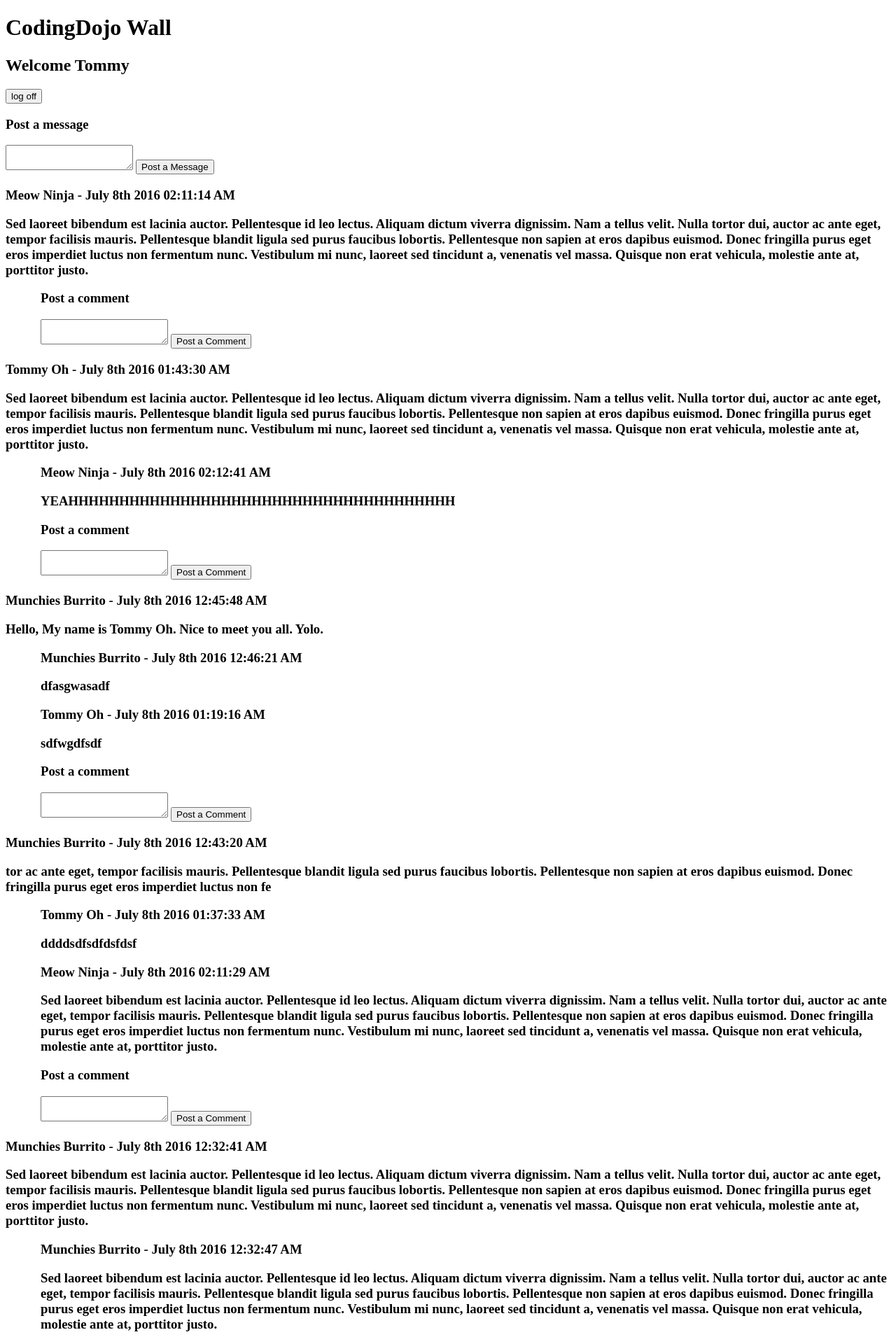
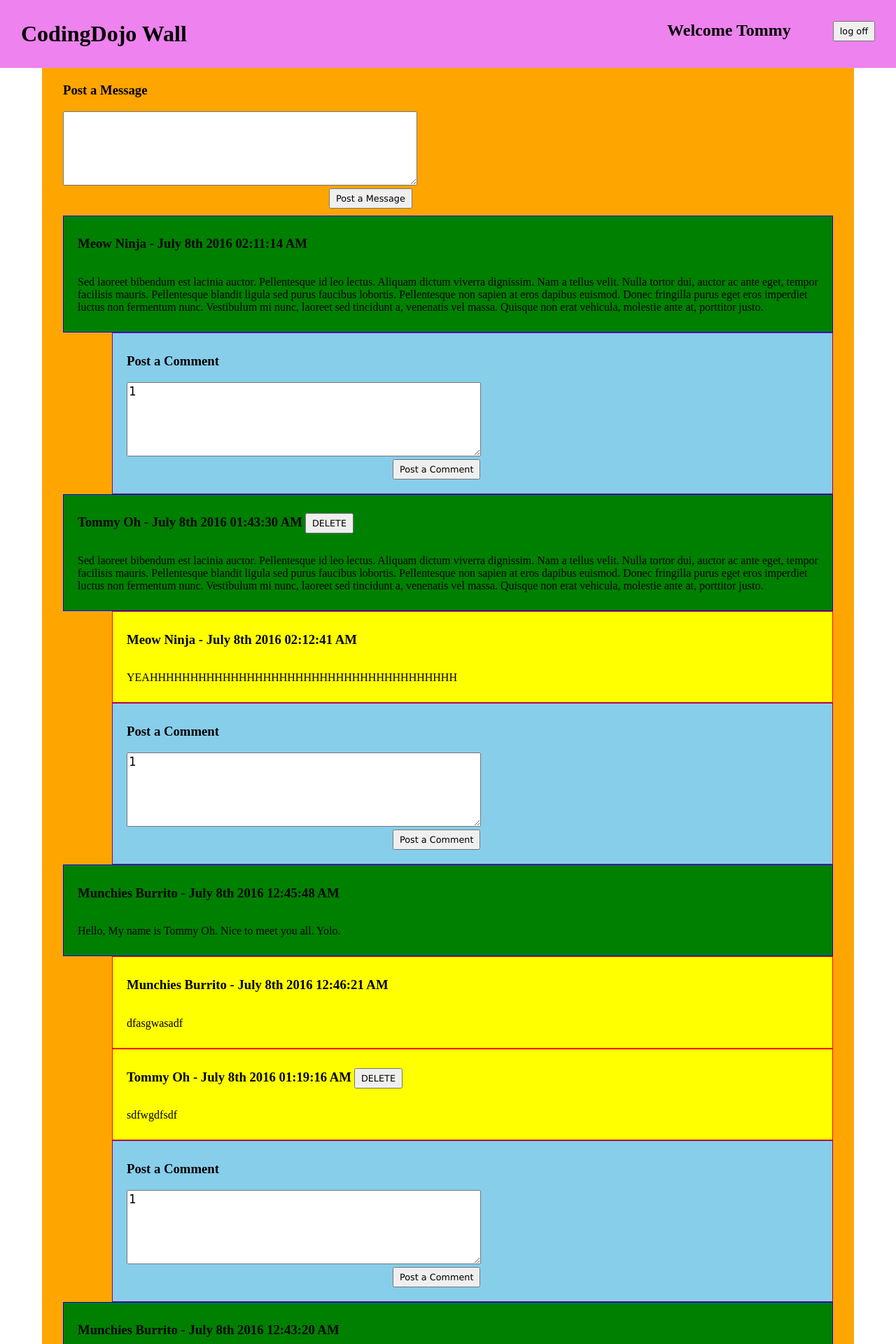
Before and after one commit to fobbytommy/Python-Assignments, a Flask app: page /wall in a window 1280 px wide. Shown: the top 1920 px of the page at 70% size. Run offline with Flask 2, Linux system fonts and the light colour scheme; a user stored in the database is signed in; data comes from the database, SQL or seed files in the repository; both versions use the stored data as it was after the commit.

Commit message:
Updated wallsdb.sql; Added styles; Added validations for posts

```diff
--- a/03_Flask/12_theWall/server.py
+++ b/03_Flask/12_theWall/server.py
@@ -92,10 +92,10 @@ def wall():
 	data = { 'id': session['id'] }
 	user = mysql.query_db(select_query, data)
 
-	get_messages = "SELECT messages.id, CONCAT(users.first_name,' ', users.last_name,' - ' ,DATE_FORMAT(messages.created_at, '%M %D %Y %r')) AS name_and_date, messages.message FROM messages JOIN users ON messages.user_id = users.id ORDER BY messages.created_at DESC"
+	get_messages = "SELECT messages.id, messages.user_id, CONCAT(users.first_name,' ', users.last_name,' - ' ,DATE_FORMAT(messages.created_at, '%M %D %Y %r')) AS name_and_date, messages.message FROM messages JOIN users ON messages.user_id = users.id ORDER BY messages.created_at DESC"
 	messages = mysql.query_db(get_messages)
 
-	get_comments = "SELECT comments.id, comments.message_id, CONCAT(users.first_name,' ', users.last_name,' - ' , DATE_FORMAT(comments.created_at, '%M %D %Y %r')) AS name_and_date, comments.comment FROM comments JOIN users ON comments.user_id = users.id ORDER BY comments.created_at"
+	get_comments = "SELECT comments.id, comments.message_id, comments.user_id, CONCAT(users.first_name,' ', users.last_name,' - ' , DATE_FORMAT(comments.created_at, '%M %D %Y %r')) AS name_and_date, comments.comment FROM comments JOIN users ON comments.user_id = users.id ORDER BY comments.created_at"
 	comments = mysql.query_db(get_comments)
 
 	return render_template('wall.html', user = user[0], messages = messages, comments = comments)
@@ -108,17 +108,52 @@ def log_off():
 @app.route('/add_message/<user_id>', methods=['POST'])
 def add_message(user_id):
 	session['message'] = request.form['message']
-	insert_query = "INSERT INTO messages (message, user_id, created_at, updated_at) VALUES (:message, :user_id, NOW(), NOW())"
-	insert_data = { 'message': str(session['message']), 'user_id': user_id }
-	mysql.query_db(insert_query, insert_data)
-	return redirect('/wall')
+	if len(str(session['message'])) < 50:
+		flash('Your message is too short! Keep it over 50 characters! That was {}!'.format(len(str(session['message']))))
+		return redirect('/wall')
+	elif len(str(session['message'])) > 500:
+		flash('Your message is too long! Keep it under 500 characters! That was {}!'.format(len(str(session['message']))))
+		return redirect('/wall')
+	else:
+		insert_query = "INSERT INTO messages (message, user_id, created_at, updated_at) VALUES (:message, :user_id, NOW(), NOW())"
+		insert_data = { 'message': str(session['message']), 'user_id': user_id }
+		mysql.query_db(insert_query, insert_data)
+		session.pop('message')
+		return redirect('/wall')
 
 @app.route('/add_comment/<message_id>/<user_id>', methods=['POST'])
 def add_comment(message_id, user_id):
 	session['comment'] = request.form['comment']
-	insert_query = "INSERT INTO comments (comment, message_id, user_id, created_at, updated_at) VALUES (:comment, :message_id, :user_id, NOW(), NOW())"
-	insert_data = { 'comment': str(session['comment']), 'message_id': message_id, 'user_id': user_id }
-	mysql.query_db(insert_query, insert_data)
+	if len(str(session['comment'])) < 10:
+		flash('Your comment is too short! Keep it over 10 characters! That was {}!'.format(len(str(session['comment']))))
+		return redirect('/wall')
+	elif len(str(session['comment'])) > 500:
+		flash('Your comment is too long! Keep it under 500 characters! That was {}!'.format(len(str(session['comment']))))
+		return redirect('/wall')
+	else:
+		insert_query = "INSERT INTO comments (comment, message_id, user_id, created_at, updated_at) VALUES (:comment, :message_id, :user_id, NOW(), NOW())"
+		insert_data = { 'comment': str(session['comment']), 'message_id': message_id, 'user_id': user_id }
+		mysql.query_db(insert_query, insert_data)
+		session.pop('comment')
+		return redirect('/wall')
+
+@app.route('/delete_message/<message_id>', methods=['POST'])
+def delete_message(message_id):
+	check_query = "SELECT id FROM comments where message_id = :message_id"
+	data = { 'message_id': message_id }
+	check_comments = mysql.query_db(check_query, data)
+	if not check_comments:
+		delete_query = "SET FOREIGN_KEY_CHECKS=0; DELETE FROM messages WHERE messages.id = :message_id AND DATE_ADD(messages.created_at, INTERVAL 30 MINUTE) > NOW(); SET FOREIGN_KEY_CHECKS=1;"
+		mysql.query_db(delete_query, data)
+	else:
+		delete_query = "SET FOREIGN_KEY_CHECKS=0; DELETE messages, comments FROM messages INNER JOIN comments WHERE messages.id = comments.message_id AND messages.id = :message_id AND DATE_ADD(messages.created_at, INTERVAL 30 MINUTE) > NOW(); SET FOREIGN_KEY_CHECKS=1;"
+		mysql.query_db(delete_query, data)
 	return redirect('/wall')
 
+@app.route('/delete_comment/<comment_id>', methods=['POST'])
+def delete_comment(comment_id):
+	delete_query = "SET FOREIGN_KEY_CHECKS=0; DELETE FROM comments WHERE id = :comment_id AND DATE_ADD(created_at, INTERVAL 30 MINUTE) > NOW(); SET FOREIGN_KEY_CHECKS=1;"
+	delete_data = { 'comment_id': comment_id }
+	mysql.query_db(delete_query, delete_data)
+	return redirect('/wall')
 app.run(debug=True)
--- a/03_Flask/12_theWall/static/css/style.css
+++ b/03_Flask/12_theWall/static/css/style.css
@@ -1,11 +1,99 @@
-// header {
-// 	position: fixed;
-// 	// bottom: 0;
-//  //    right: 0;
-//  //    width: 300px;
-//  //    border: 3px solid #73AD21;
-// }
 
+#wrapper_wall {
+	width: 1100px;
+	margin: 0 auto;
+	padding: 30px;
+	background-color: orange;
+}
+#wrapper_index {
+	width: 275px;
+	margin: 0 auto;
+	padding: 30px;
+
+}
+#tabs{
+  	width: 100%;
+ }
 .comment {
-	margin-left: 50px;
+	margin-left: 70px;
+	background-color: yellow;
+	border: 1px solid red;
+	padding: 10px 20px;
 }
+.post_comment{
+	margin-left: 70px;
+	background-color: skyblue;
+	border: 1px solid purple;
+	padding: 10px 20px;
+}
+.message{
+	background-color: green;
+	border: 1px solid blue;
+	padding: 10px 20px;
+}
+textarea{
+	width: 500px;
+	height: 100px;
+	font-size: 1.3em;
+}
+#main_content{
+	margin-top:  80px;
+	padding-bottom: 60px;
+}
+#footer {
+   position:fixed;
+   left:0px;
+   bottom:0px;
+   height:30px;
+   width:100%;
+   padding-bottom: 30px;
+   padding-left: 40px;
+   font-weight: 700;
+   font-family: verdana, sans-serif;
+   background-color:#999;
+}
+#footer p{
+	color: red;
+}
+.message h3, .comment h3{
+	display: inline-block;
+}
+.message form, .comment form {
+	display: inline-block;
+}
+.delete_button, #log_off_button, .post_button {
+	padding: 5px 8px;
+	font-family: verdana, sans-serif;
+	font-size: .8em;
+}
+
+.post_button{
+	display: block;
+	margin-left: 380px;
+	margin-bottom: 10px;
+}
+header {
+	background-color: violet;
+	position: fixed;
+	left: 0;
+	top: 0;
+	width:100%;
+}
+header form{
+	display: inline-block;
+	float: right;
+	margin: 30px;
+}
+header h1{
+	display: inline-block;
+	float: left;
+	margin: 30px;
+}
+header h2{
+	display: inline-block;
+	float: right;
+	margin: 30px;
+}
+.check_message {
+	color: red;
+}
--- a/03_Flask/12_theWall/templates/wall.html
+++ b/03_Flask/12_theWall/templates/wall.html
@@ -6,45 +6,71 @@
 	<link rel="stylesheet" type="text/css" href="{{ url_for('static', filename='css/style.css') }}" />
 </head>
 <body>
-	<div id='wrapper'>
+	<div id='wrapper_wall'>
 		<header>
 			<h1>CodingDojo Wall</h1>
-			<h2>Welcome {{ user['first_name'] }}</h2>
 			<form action="/log_off", method="POST">
 				<input type="submit" value="log off" id="log_off_button">
 			</form>
+			<h2>Welcome {{ user['first_name'] }}</h2>
 		</header>
 		<div id='main_content'>
+			<h3>Post a Message</h3>
 			<form action="/add_message/{{ user['id'] }}" method="POST">
-				<h3><label for="message">Post a message</label></h3>
 				<textarea name="message" id="message"></textarea>
-				<input type="submit" value="Post a Message" id="message_button">
+				<input type="submit" value="Post a Message" class="post_button">
 			</form>
 			{% if messages %}
 				{% for message in messages %}
 					<section class='message'>
-						<h3>{{ message['name_and_date'] }}<h3>
+						<h3>{{ message['name_and_date'] }}</h3>
+						{% if message['user_id'] == user['id'] %}
+							<form action="/delete_message/{{ message['id'] }}" method="POST">
+								<input type="submit" value="DELETE" class="delete_button">
+							</form>
+						{% endif %}
 						<p>{{ message['message'] }}</p>
 					</section>
-					<section class='comment'>
 					{% if comments %}
 						{% for comment in comments %}
 							{% if message['id'] == comment['message_id'] %}
-								<h3>{{ comment['name_and_date'] }}<h3>
+							<section class='comment'>
+								<h3>{{ comment['name_and_date'] }}</h3>
+								{% if comment['user_id'] == user['id'] %}
+									<form action="/delete_comment/{{ comment['id'] }}" method="POST">
+										<input type="submit" value="DELETE" class="delete_button">
+									</form>
+								{% endif %}
 								<p>{{ comment['comment'] }}</p>
+							</section>
 							{% endif %}
 						{% endfor %}
 					{% endif %}
-						<h3>Post a comment</h3>
+					<section class='post_comment'>
+						<h3>Post a Comment</h3>
 						<form action="/add_comment/{{ message['id'] }}/{{ user['id'] }}" method="POST">
-							<textarea name="comment" id="comment"></textarea>
-							<input type="submit" value="Post a Comment" id="comment_button">
+							<textarea name="comment" id="{{ message['id'] }}"></textarea>
+							<input type="submit" value="Post a Comment" class="post_button">
 						</form>
 					</section>
-
 				{% endfor %}
 			{% endif %}
 		</div>
+		{% with messages = get_flashed_messages() %}
+			{% if messages %}
+				{% for message in messages %}
+					<div id="footer"><p class="warning">{{ message }}</p></div>
+				{% endfor %}
+			{% endif %}
+		{% endwith %}
 	</div>
+	<script type="text/javascript">
+		document.getElementById('message').value = "{{ session['message'] }}";
+		{% if messages %}
+			{% for message in messages %}
+			document.getElementById("{{ message['id'] }}").value = "{{ session['comment'] }}";
+			{% endfor %}
+		{% endif %}
+	</script>
 </body>
 </html>
```
Also changed, not shown: 03_Flask/12_theWall/templates/index.html (+3 -8 lines), 03_Flask/12_theWall/wallsdb.sql (+7 -7 lines).
